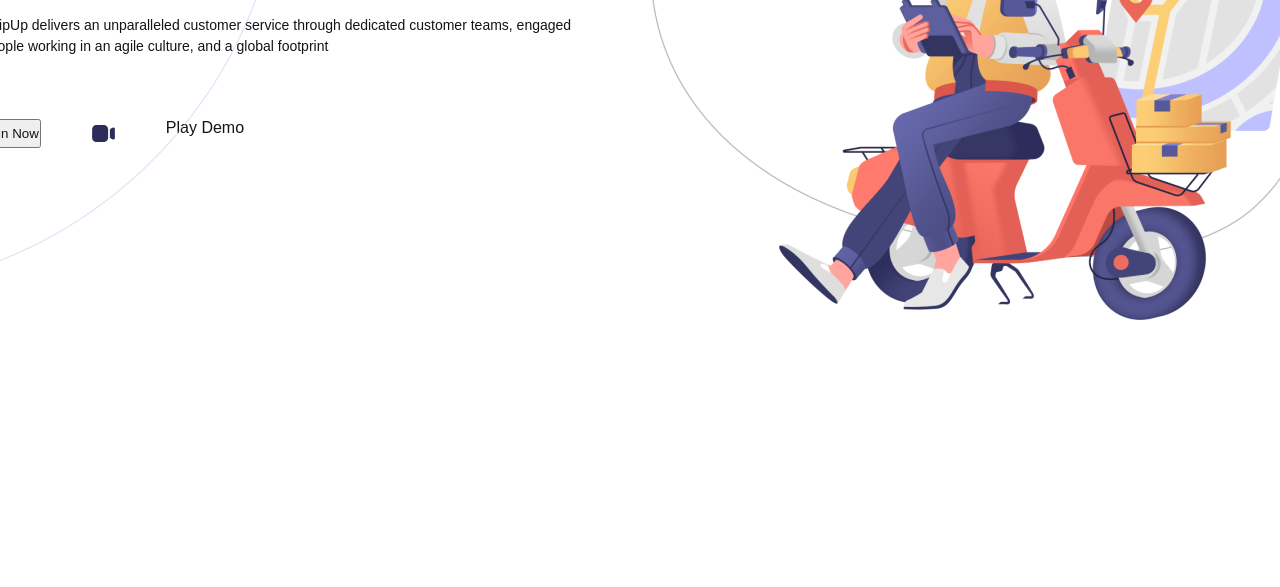
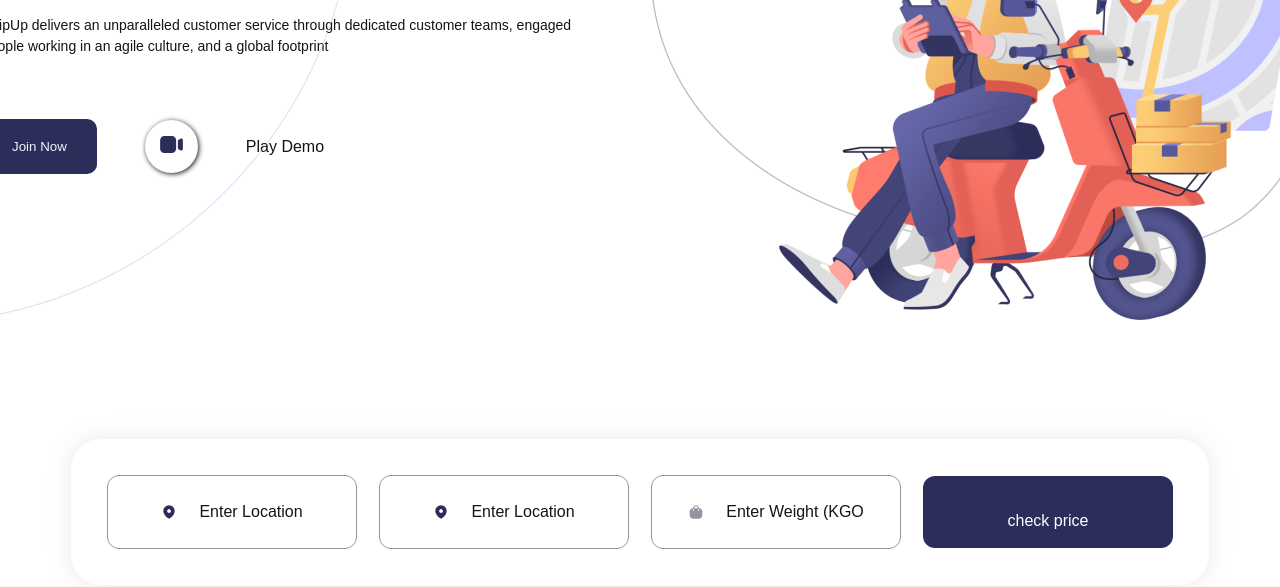
Before and after one commit to LadegbayeStella/logistics-landing-page, a plain HTML site: page index.html in a window 1280 px wide. Shown: the part 595-1182 px from the top of the page. Before the commit the page ends 988 px from the top, so only its background shows below. Drawn offline with Linux system fonts and the light colour scheme.

Commit message:
added section

```diff
--- a/index.html
+++ b/index.html
@@ -34,12 +34,11 @@
     <main class="hero">
       <div class="absolute-container">
         <div class="svg">
-        <img src="./img/mdi_truck-fast-outline.png" alt="" / class="truck">
-         <img src="./img/Ellipse 12.png" alt="" /  class="ellpse">
-        <img src="./img/bx_bxs-plane-take-off.png" alt="" />
+          <img src="./img/mdi_truck-fast-outline.png" alt="" / class="truck">
+          <img src="./img/Ellipse 12.png" alt="" / class="ellpse">
+          <img src="./img/bx_bxs-plane-take-off.png" alt="" />
+        </div>
       </div>
-      </div>
-
 
       <div class="first-main">
         <div class="text">
@@ -58,16 +57,40 @@
 
         <div class="icon">
           <button><a href="#">Join Now</a></button>
-          <img src="./img/Video.png" alt="" />
+          <div class="video-img"><img src="./img/Video.png" alt="" / ></div>
           <p>Play Demo</p>
         </div>
       </div>
 
       <div class="second-main">
         <div class="image">
-          <img src="./img/hero.png" alt="" />
+          <img src="./img/hero.png" alt="" / width="100%" height="110%">
         </div>
       </div>
     </main>
+
+    <section class="section">
+      <div class="container">
+        <div class="div1">
+          <img src="./img/Location.png" alt="" />
+          <p>Enter Location</p>
+        </div>
+
+        <div class="div1">
+          <img src="./img/Location.png" alt="" />
+          <p>Enter Location</p>
+        </div>
+
+        <div class="div1">
+          <img src="./img/Bag 2.svg" alt="" />
+          <p>Enter Weight (KGO</p>
+        </div>
+        <button>
+          <p>check price</p>
+        </button>
+      </div>
+    </section>
+
+
   </body>
 </html>
--- a/style.css
+++ b/style.css
@@ -9,6 +9,7 @@ body {
     height: 100%;
     font-family: Arial, sans-serif;
     color: #141414;
+    background-color: #FFFfff;
 }
 
 a {
@@ -16,9 +17,6 @@ a {
     color: #141414;
 }
 
-/* a:hover {
-    text-decoration: underline;
-  } */
 
 header {
     display: flex;
@@ -64,7 +62,7 @@ header {
     padding: 20px 30px;
     border-radius: 10px;
     border: #2C2D5B solid 2px;
-    background-color: whitesmoke;
+    background-color: white;
 }
 
 .button-div button a {
@@ -93,15 +91,16 @@ header {
     padding: 10px;
 }
 
-.svg .truck {
+.truck {
 position: relative;
-    margin-left: 25rem;
-    margin-top: 19rem;
-    z-index: 2;
+    /* margin-left: 25rem; */
+    margin-top: 20rem;
+    z-index: 1;
 }
 
 .ellpse{
-
+margin-top: 1rem;
+margin-left: 4.5rem;
 }
 
 .hero {
@@ -148,8 +147,6 @@ position: relative;
     text-transform: capitalize;
 }
 
-
-
 .first-main .tex2 {
     padding: 20px 40px;
     font-size: 14px;
@@ -167,9 +164,27 @@ position: relative;
     display: flex;
     gap: 3rem;
     padding: 10px 40px;
+    justify-self: center;
+    align-items: center;
 }
 
+.icon button{
+    padding: 20px 30px;
+    border-radius: 10px;
+    border: none;
+    background-color: #2C2D5B;
+}
 
+.icon button a{
+    color: whitesmoke;
+}
+
+.icon .video-img{
+    background-color: #fff;
+    box-shadow:1px 1px 5px #141414;
+    padding: 10px 12px;
+    border-radius: 100px;
+}
 
 
 .second-main {
@@ -177,6 +192,54 @@ position: relative;
     height: 594px;
     flex-shrink: 0;
 }
+
+.section {
+    display: flex;
+    padding: 46px;
+    justify-content: center;
+    align-items: center;
+    gap: 22px;
+  }
+  .container {
+    display: flex;
+    padding: 36px;
+    justify-content: center;
+    align-items: center;
+    gap: 22px;
+    border-radius: 30px;
+    background: #fff;
+    box-shadow: 0px 0px 25px 0px rgba(151, 151, 151, 0.2);
+  }
+
+  .div1 {
+    display: flex;
+    padding: 36px;
+    justify-content: center;
+    align-items: center;
+    gap: 22px;
+    width: 250px;
+    height: 64px;
+    flex-shrink: 0;
+    border-radius: 12px;
+    border: 1px solid #979797;
+    background: #fff;
+  }
+  .container button {
+    padding: 36px;
+    border-radius: 12px;
+    border: none;
+    color: #fff;
+    width: 250px;
+    height: 64px;
+    background-color: #2c2d5b;
+  }
+
+  .container button p {
+    justify-content: center;
+    display: flex;
+    align-items: center;
+    font-size: 1rem;
+  }
 
 
 
@@ -192,19 +255,16 @@ position: relative;
 
 
 
+@media (min-width: 768px) {
 
-@media(min-width:768px) {
-    /* header{
+    /* header {
         display: none;
     } */
-
 }
 
-/* @media(max-width:768px) {
-    .nav-bar {
-        display: none;
-    }
+@media (max-width: 768px) {
 
+    .nav-bar,
     .button-div {
         display: none;
     }
@@ -212,17 +272,8 @@ position: relative;
     label {
         margin-left: 5rem;
     }
-} */
 
-
-/* .hero div .truck{
-    margin-top:-19rem;
-    margin-left: 8rem;
-
+    .absolute-container {
+        display: none;
+    }
 }
-
-.hero div img {
-    margin-top:-12rem;
-    margin-left: 4rem;
-
-} */
```
Also changed, not shown: img/Bag 2.svg (added), img/Location.png (added), 3 other files.
